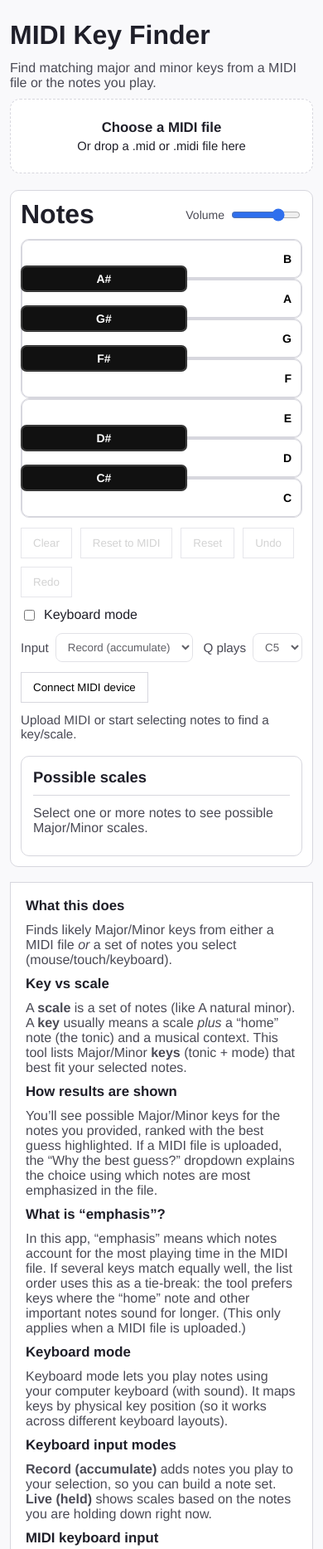
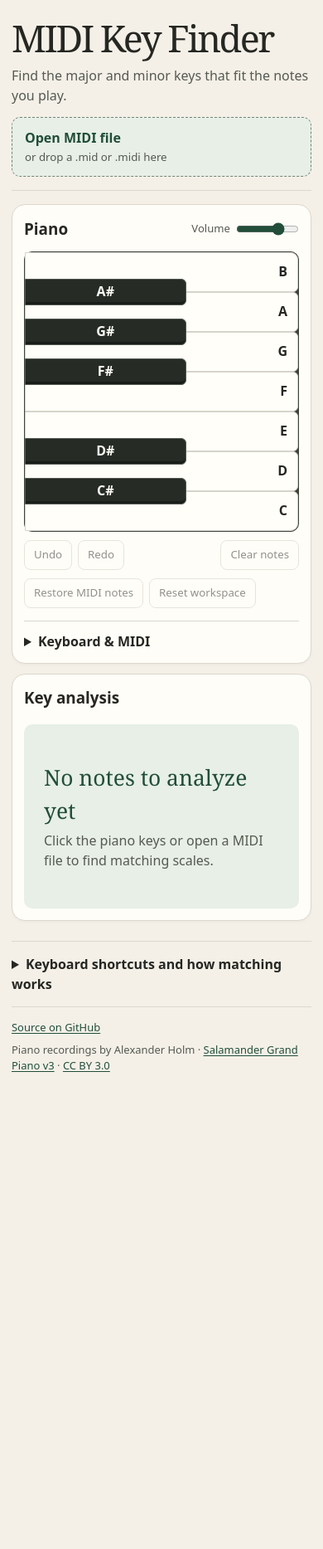
Before and after one commit to hakonno/midi-scale-finder, a website with bundled scripts: page index.html in a window 390 px wide. Shown: the top 1867 px of the page at 83% size. After the commit the page ends 1319 px from the top, so only its background shows below. Built offline with nearby package versions, Linux system fonts and the light colour scheme; files whose address does not match are found by name.

Commit message:
Redesign the MIDI Key Finder workspace

```diff
--- /dev/null
+++ b/app.css
@@ -0,0 +1,251 @@
+:root {
+    color-scheme: light;
+    --paper: #f4f0e8;
+    --card: #fffdf8;
+    --ink: #262722;
+    --muted: #565a50;
+    --line: #dbd7cd;
+    --green: #224e39;
+    --light-green: #e7efe6;
+    --dark-key: #262b26;
+    font: 16px/1.5 system-ui, sans-serif;
+    color: var(--ink);
+    background: var(--paper);
+}
+
+* { box-sizing: border-box; }
+[hidden], .hidden { display: none !important; }
+body { margin: 0; }
+h1, h2, h3, p { margin: 0; }
+a { color: var(--green); text-underline-offset: .16em; }
+:focus-visible { outline: 2px solid var(--green); outline-offset: 3px; }
+
+.workspace {
+    width: min(1120px, 100% - 64px);
+    margin: 0 auto;
+    padding: 48px 0 24px;
+}
+
+.intro {
+    display: grid;
+    grid-template-columns: minmax(0, 1fr) minmax(220px, 290px);
+    gap: 24px;
+    align-items: end;
+    margin-bottom: 28px;
+    padding-bottom: 26px;
+    border-bottom: 1px solid var(--line);
+}
+
+h1, .analysis-title {
+    font-family: Georgia, 'Times New Roman', serif;
+    font-weight: 500;
+    letter-spacing: -.055em;
+    line-height: 1;
+}
+
+h1 { font-size: clamp(2.8rem, 6vw, 5rem); }
+.intro p { color: var(--muted); margin-top: 10px; }
+
+button, select, input { font: inherit; }
+button, select {
+    border: 1px solid var(--line);
+    border-radius: 8px;
+    background: var(--card);
+    color: var(--ink);
+}
+button { padding: 7px 11px; cursor: pointer; }
+button:hover:not(:disabled) { border-color: var(--green); }
+button:disabled, select:disabled { color: var(--muted); opacity: .65; cursor: default; }
+input[type='checkbox'], input[type='range'] { accent-color: var(--green); }
+
+.file-button {
+    display: grid;
+    justify-items: start;
+    gap: 2px;
+    width: 100%;
+    border-radius: 10px;
+    border: 1px dashed #728476;
+    background: var(--light-green);
+    padding: 12px 15px;
+    text-align: left;
+}
+
+.file-button:hover, .file-button.drag-over { background: #d5e5d5; }
+.file-action { color: var(--green); font-weight: 750; }
+.file-formats, .file-name { color: var(--muted); font-size: .83rem; }
+.file-name { margin-top: 5px; overflow-wrap: anywhere; }
+
+.workbench {
+    display: grid;
+    grid-template-columns: minmax(290px, .78fr) minmax(0, 1.22fr);
+    gap: 20px;
+    align-items: start;
+}
+
+.card {
+    background: var(--card);
+    border: 1px solid var(--line);
+    border-radius: 16px;
+    padding: 22px;
+    box-shadow: 0 2px 3px #332b1d08;
+}
+
+.card-heading {
+    display: flex;
+    align-items: center;
+    justify-content: space-between;
+    gap: 12px;
+    min-height: 30px;
+    margin-bottom: 12px;
+}
+
+.card-heading h2 { font-size: 1.18rem; font-weight: 750; }
+.volume-control { display: flex; align-items: center; gap: 7px; color: var(--muted); font-size: .82rem; }
+.volume-control input { width: 76px; margin: 0; }
+
+.piano-mount {
+    border: 1px solid #3e443b;
+    border-radius: 10px;
+    background: #3e443b;
+}
+
+.vpiano {
+    position: relative;
+    height: calc(7 * var(--white-h) + 6 * var(--white-gap));
+}
+
+.vpiano-white { display: grid; gap: var(--white-gap); }
+.vpiano-key {
+    display: flex;
+    align-items: center;
+    padding: 0;
+    line-height: 1.08;
+    user-select: none;
+}
+.vpiano-key:focus-visible { outline-offset: -4px; }
+.vpiano-white-key {
+    height: var(--white-h);
+    width: 100%;
+    justify-content: flex-end;
+    padding-right: 12px;
+    background: #fffef9;
+    border: 1px solid #d6d4c9;
+    border-radius: 0 6px 6px 0;
+}
+.vpiano-white-key:first-child { border-top-right-radius: 9px; }
+.vpiano-white-key:last-child { border-bottom-right-radius: 9px; }
+.vpiano-white-key:hover { background: #eceee6; }
+.vpiano-black {
+    position: absolute;
+    inset: 0 auto 0 0;
+    width: 62%;
+    pointer-events: none;
+}
+.vpiano-black-key {
+    position: absolute;
+    left: 0;
+    width: calc(100% - 10px);
+    height: var(--black-h);
+    justify-content: center;
+    color: #fcfbf5;
+    background: var(--dark-key);
+    border: 1px solid #555b52;
+    border-radius: 0 6px 6px 0;
+    box-shadow: inset 0 -3px #0005;
+    pointer-events: auto;
+}
+.vpiano-black-key:hover { background: #3a4139; }
+.vpiano-black-key:focus-visible { outline-color: white; }
+.vpiano-key.selected { background: #d4e7d5; color: #183d2d; border-color: #6b9578; }
+.vpiano-black-key.selected { background: #255a42; color: white; }
+.vpiano-key.pressed { box-shadow: inset 0 0 0 2px #6f9c7c; }
+.vpiano-label { display: flex; flex-direction: column; align-items: flex-end; gap: 2px; }
+.vpiano-black-key .vpiano-label { align-items: center; }
+.vpiano-note { font-weight: 750; }
+.vpiano-pct { font-size: .72rem; }
+.vpiano-key:not(.has-midi-pct) .vpiano-pct { display: none; }
+
+.history-controls, .file-tools {
+    display: flex;
+    flex-wrap: wrap;
+    gap: 7px;
+    margin-top: 10px;
+    font-size: .83rem;
+}
+
+.clear-button { margin-left: auto; }
+.file-tools button { background: transparent; }
+.file-tools { margin-bottom: 15px; }
+.input-settings, .help { border-top: 1px solid var(--line); }
+.input-settings { padding-top: 12px; }
+summary { cursor: pointer; font-weight: 700; }
+.keyboard-switch { display: flex; align-items: center; gap: 7px; margin-top: 12px; font-size: .88rem; }
+.keyboard-switch input { margin: 0; width: 16px; height: 16px; }
+.keyboard-settings { display: grid; grid-template-columns: minmax(0, 1fr) minmax(72px, .48fr); gap: 10px; margin: 10px 0 12px; }
+.keyboard-settings label { display: grid; gap: 4px; font-size: .8rem; color: var(--muted); }
+.keyboard-settings select { width: 100%; padding: 7px; color: var(--ink); }
+.midi-status { font-size: .8rem; color: var(--muted); margin-top: 5px; }
+.midi-status:empty { display: none; }
+
+.selection-hint { font-size: .88rem; color: var(--muted); }
+.analysis-title { color: var(--green); font-size: clamp(2.4rem, 5vw, 4.2rem); margin-top: 18px; overflow-wrap: anywhere; }
+.result-block { margin-top: 16px; }
+.possible-scales-header { font-size: .9rem; font-weight: 700; margin-bottom: 9px; }
+.analysis-empty {
+    display: grid;
+    align-content: center;
+    min-height: 222px;
+    padding: 24px;
+    background: var(--light-green);
+    border-radius: 10px;
+}
+.analysis-empty h3 { color: var(--green); font-family: Georgia, serif; font-size: 1.65rem; font-weight: 500; margin-bottom: 4px; }
+.analysis-empty p { color: var(--muted); max-width: 30ch; }
+.notes-list { display: flex; flex-wrap: wrap; gap: 5px; margin: 10px 0 15px; padding: 0; list-style: none; }
+.note-chip {
+    padding: 3px 9px;
+    min-width: 31px;
+    text-align: center;
+    background: #efeee6;
+    color: var(--ink);
+    border-radius: 5px;
+    font-size: .82rem;
+    font-weight: 700;
+}
+.note-meta { font-weight: 500; color: var(--muted); }
+
+.scale-list { list-style: none; padding: 0; margin: 0; display: grid; gap: 6px; }
+.scale-list-wrap--scroll { max-height: 33rem; overflow: auto; padding: 2px 3px; }
+.scale-item { display: grid; grid-template-columns: minmax(0, 1fr) auto; align-items: center; border: 1px solid var(--line); border-radius: 9px; padding-right: 6px; }
+.scale-item:hover { border-color: #9aab9a; }
+.scale-item.best { background: var(--light-green); border-color: #9aab9a; }
+.scale-item-btn { display: grid; gap: 3px; justify-items: start; min-height: 53px; padding: 8px 12px; background: transparent; border: 0; text-align: left; }
+.scale-item-btn:focus-visible { outline-offset: -3px; }
+.scale-line { display: flex; align-items: center; gap: 7px; flex-wrap: wrap; }
+.scale-name, .scale-compact-name { font-weight: 750; }
+.scale-meta, .scale-compact-meta { font-size: .78rem; color: var(--muted); }
+.scale-tag { border-radius: 5px; padding: 1px 5px; font-size: .72rem; font-weight: 700; color: var(--green); background: #d0e0d1; }
+.scale-play { min-height: 44px; padding-inline: 12px; color: var(--green); font-weight: 700; font-size: .85rem; }
+.scale-footer { margin-top: 10px; text-align: right; }
+.scale-toggle-btn { font-size: .85rem; }
+.why-details { margin-top: 16px; border-top: 1px solid var(--line); padding-top: 11px; font-size: .88rem; }
+.why-list { padding-left: 18px; }
+.why-list li + li { margin-top: 6px; }
+.why-meaning { color: var(--muted); }
+
+.help { padding: 15px 0; margin-top: 24px; border-bottom: 1px solid var(--line); }
+.help-content { display: grid; grid-template-columns: repeat(2, minmax(0, 1fr)); gap: 20px; margin-top: 16px; }
+.help-content h2 { font-size: 1rem; }
+.help-content p { font-size: .88rem; color: var(--muted); margin-top: 7px; }
+kbd { padding: 0 3px; border: 1px solid var(--line); border-radius: 3px; background: var(--card); color: var(--ink); }
+.keyboard-map { display: block; width: min(100%, 720px); height: auto; margin-top: 12px; border-radius: 7px; }
+.footer { display: flex; flex-wrap: wrap; justify-content: space-between; gap: 8px 18px; margin-top: 15px; color: var(--muted); font-size: .81rem; }
+
+@media (max-width: 720px) {
+    .workspace { width: calc(100% - 28px); padding-top: 24px; }
+    .intro, .workbench { grid-template-columns: minmax(0, 1fr); }
+    .intro { gap: 14px; margin-bottom: 16px; padding-bottom: 16px; }
+    .workbench { gap: 12px; }
+    .card { padding: 14px; }
+    .help-content { grid-template-columns: 1fr; }
+}
--- a/index.html
+++ b/index.html
@@ -4,54 +4,63 @@
     <meta charset="UTF-8">
     <meta name="viewport" content="width=device-width, initial-scale=1">
     <meta name="description" content="Find major and minor keys by uploading a MIDI file or playing notes on an interactive piano.">
-    <title>MIDI Key Finder - Find a key from MIDI file or notes</title>
-    <script src="Midi.js"></script>
-    <link rel="stylesheet" href="./styles.css">
+    <title>MIDI Key Finder</title>
+    <link rel="stylesheet" href="./app.css">
+    <script defer src="./Midi.js"></script>
 </head>
 <body>
-    <main class="page">
+    <main class="workspace">
+        <header class="intro">
+            <div>
                 <h1>MIDI Key Finder</h1>
-        <p class="muted">Find matching major and minor keys from a MIDI file or the notes you play.</p>
+                <p>Find the major and minor keys that fit the notes you play.</p>
+            </div>
+            <div class="file-control">
+                <button class="file-button" id="dropzone" type="button">
+                    <span class="file-action">Open MIDI file</span>
+                    <span class="file-formats">or drop a .mid or .midi here</span>
+                </button>
+                <input type="file" id="fileInput" accept=".mid,.midi" hidden>
+                <div id="fileName" class="file-name hidden" aria-live="polite"></div>
+            </div>
+        </header>
 
-        <div id="dropzone" class="panel" role="button" tabindex="0" aria-label="Drop MIDI file here or click to select file">
-            <div id="dropzoneContent">
-                <div><strong>Choose a MIDI file</strong>
-                <div class="dropzone-detail">Or drop a .mid or .midi file here</div></div>
-                <div id="fileName" class="file-name hidden"></div>
-            </div>
-            <input type="file" id="fileInput" accept=".mid,.midi" style="display: none;" aria-label="Choose MIDI file">
-        </div>
-        <div id="output" role="region" aria-label="Analysis results">
-            <div class="app-layout">
-                <section class="app-left" aria-label="Note selection">
-                    <div class="piano-header">
-                        <h2 class="app-title" id="scaleTitle">Notes</h2>
-                        <label class="piano-volume">Volume
+        <div class="workbench">
+            <section class="card instrument" aria-labelledby="piano-heading">
+                <div class="card-heading">
+                    <h2 id="piano-heading">Piano</h2>
+                    <label class="volume-control">
+                        Volume
                         <input id="pianoVolume" type="range" min="0" max="1" step="0.01" value="0.72">
                     </label>
                 </div>
-                    <div id="pianoMount" class="piano-mount" aria-label="Piano note selector"></div>
-                    <div class="app-controls">
-                        <button id="clearBtn" type="button" disabled>Clear</button>
-                        <button id="resetToMidiBtn" type="button" disabled>Reset to MIDI</button>
-                        <button id="resetAllBtn" type="button" disabled>Reset</button>
+                <div id="pianoMount" class="piano-mount" role="group" aria-label="Piano notes"></div>
+                <div class="history-controls" role="group" aria-label="Note selection history">
                     <button id="undoBtn" type="button" disabled>Undo</button>
                     <button id="redoBtn" type="button" disabled>Redo</button>
+                    <button id="clearBtn" class="clear-button" type="button" disabled>Clear notes</button>
                 </div>
-                    <div class="keyboard-controls" aria-label="Keyboard piano mode">
-                        <label class="kb-toggle">
-                            <input id="keyboardModeToggle" type="checkbox" />
-                            <span>Keyboard mode</span>
+                <div class="file-tools" role="group" aria-label="MIDI file actions">
+                    <button id="resetToMidiBtn" type="button" disabled>Restore MIDI notes</button>
+                    <button id="resetAllBtn" type="button" disabled>Reset workspace</button>
+                </div>
+
+                <details class="input-settings">
+                    <summary>Keyboard &amp; MIDI</summary>
+                    <label class="keyboard-switch">
+                        <input id="keyboardModeToggle" type="checkbox">
+                        Play with computer keyboard
                     </label>
-                        <label class="kb-select">
-                            <span class="kb-select-label">Input</span>
-                            <select id="keyboardInputMode" disabled aria-label="Keyboard input mode">
-                                <option value="record" selected>Record (accumulate)</option>
-                                <option value="live">Live (held)</option>
+                    <div class="keyboard-settings">
+                        <label>
+                            Input mode
+                            <select id="keyboardInputMode" disabled>
+                                <option value="record" selected>Record notes</option>
+                                <option value="live">Held notes</option>
                             </select>
                         </label>
-                        <label class="kb-select">
-                            <span class="kb-select-label">Q plays</span>
+                        <label>
+                            Q plays
                             <select id="keyboardOctave" disabled>
                                 <option value="2">C2</option>
                                 <option value="3">C3</option>
@@ -61,56 +70,44 @@
                             </select>
                         </label>
                     </div>
-                    <div class="keyboard-controls midi-controls" aria-label="MIDI device input">
                     <button id="midiConnectBtn" type="button">Connect MIDI device</button>
-                        <span id="midiStatus" class="midi-status" aria-live="polite"></span>
+                    <p id="midiStatus" class="midi-status" aria-live="polite"></p>
+                </details>
+            </section>
+
+            <section class="card analysis" aria-labelledby="analysis-heading">
+                <div class="card-heading">
+                    <h2 id="analysis-heading">Key analysis</h2>
                 </div>
-                    <div class="app-subtext" id="selectionHint">Select notes to see possible scales.</div>
-                </section>
-                <section class="app-right" aria-label="Scale results">
+                <p id="selectionHint" class="selection-hint" role="status"></p>
+                <div id="scaleTitle" class="analysis-title" hidden></div>
                 <div id="scaleOutput"></div>
             </section>
         </div>
+
+        <details class="help">
+            <summary>Keyboard shortcuts and how matching works</summary>
+            <div class="help-content">
+                <div>
+                    <h2>Play from your keyboard</h2>
+                    <p>With computer keyboard input enabled, <kbd>Q</kbd> plays the chosen C and <kbd>Z</kbd> plays the C one octave below. The number row and home row play the sharps.</p>
+                    <p>Record mode collects notes as you play. Held notes mode updates the results as you press and release keys.</p>
                 </div>
+                <div>
+                    <h2>Read the results</h2>
+                    <p>Use <strong>Play</strong> to listen to a scale. Select its name to put its notes on the piano.</p>
+                    <p>For MIDI files, match percentages are based on playing time. The best guess also considers which notes the file emphasizes. Several keys can share the same notes.</p>
+                </div>
+            </div>
+            <img class="keyboard-map" src="qwerty_keyboard.jpg" width="876" height="342" loading="lazy"
+                 alt="Default computer-keyboard mapping. The Z row starts at C4 and the Q row starts at C5.">
+        </details>
 
-        <section class="panel" aria-labelledby="about-heading">
-            <h2 id="about-heading">What this does</h2>
-            <p>Finds likely Major/Minor keys from either a MIDI file <em>or</em> a set of notes you select (mouse/touch/keyboard).</p>
-            <h2>Key vs scale</h2>
-            <p>A <strong>scale</strong> is a set of notes (like A natural minor). A <strong>key</strong> usually means a scale <em>plus</em> a “home” note (the tonic) and a musical context. This tool lists Major/Minor <strong>keys</strong> (tonic + mode) that best fit your selected notes.</p>
-            <h2>How results are shown</h2>
-            <p>You’ll see possible Major/Minor keys for the notes you provided, ranked with the best guess highlighted. If a MIDI file is uploaded, the “Why the best guess?” dropdown explains the choice using which notes are most emphasized in the file.</p>
-            <h2>What is “emphasis”?</h2>
-            <p>In this app, “emphasis” means which notes account for the most playing time in the MIDI file. If several keys match equally well, the list order uses this as a tie-break: the tool prefers keys where the “home” note and other important notes sound for longer. (This only applies when a MIDI file is uploaded.)</p>
-            <h2>Keyboard mode</h2>
-            <p>Keyboard mode lets you play notes using your computer keyboard (with sound). It maps keys by physical key position (so it works across different keyboard layouts).</p>
-            <h2>Keyboard input modes</h2>
-            <p><strong>Record (accumulate)</strong> adds notes you play to your selection, so you can build a note set. <strong>Live (held)</strong> shows scales based on the notes you are holding down right now.</p>
-            <h2>MIDI keyboard input</h2>
-            <p>Click <strong>Connect MIDI device</strong> to play notes from a hardware MIDI keyboard. It uses the same Record/Live input modes as keyboard mode. Works in Chrome, Edge, and Firefox (Safari does not support Web MIDI).</p>
-            <h2>What does "tonic" mean?</h2>
-            <p>The tonic is the "home" note—the pitch everything feels drawn back to. Knowing the tonic tells you the song's key, so you know which chords and melodies fit naturally.</p>
-            <h2>Keyboard mapping</h2>
-            <p>
-                Keyboard mode lets you play notes using your computer keyboard. The mapping is shown in the image below and matches the
-                common “computer keyboard piano” layout used in many DAWs (like FL Studio) and music tools.
-            </p>
-            <figure class="kb-figure">
-                <img src="qwerty_keyboard.jpg" width="876" height="342" loading="lazy"
-                     alt="Keyboard to piano mapping. Lower row Z–/ maps C4–E5 (whites), with S D G H J as C♯4 D♯4 F♯4 G♯4 A♯4. Upper row Q–P maps C5–E6." />
-                <figcaption>Default mapping with Q set to C5. Changing the Q octave shifts both rows.</figcaption>
-            </figure>
-        </section>
+        <footer class="footer">
+            <a href="https://github.com/hakonno/midi-scale-finder">Source on GitHub</a>
+            <span>Piano recordings by Alexander Holm · <a href="https://github.com/sfzinstruments/SalamanderGrandPiano">Salamander Grand Piano v3</a> · <a href="https://creativecommons.org/licenses/by/3.0/">CC BY 3.0</a></span>
+        </footer>
     </main>
-
-    <footer class="footer" role="contentinfo">
-        Open source - contributions welcome on <a href="https://github.com/hakonno/midi-scale-finder" target="_blank" rel="noopener noreferrer">GitHub</a>.
-        <div class="sample-credit">Piano samples by Alexander Holm.
-            <a href="https://github.com/sfzinstruments/SalamanderGrandPiano">Salamander Grand Piano v3</a>
-            · <a href="https://creativecommons.org/licenses/by/3.0/">CC BY 3.0</a>
-        </div>
-    </footer>
-
     <script type="module" src="./script.js"></script>
 </body>
 </html>
--- a/script.js
+++ b/script.js
@@ -11,7 +11,6 @@ import { createVerticalPiano } from './pianoView.js';
 const dropzone = document.getElementById("dropzone");
 const fileInput = document.getElementById("fileInput");
 const fileName = document.getElementById("fileName");
-const output = document.getElementById("output");
 const scaleOutput = document.getElementById("scaleOutput");
 const scaleTitle = document.getElementById("scaleTitle");
 const clearBtn = document.getElementById('clearBtn');
@@ -243,9 +242,11 @@ function buildNoteWeightsForPitchClasses(pitchClassesSet) {
 
 function updateTitle(best) {
     if (!best) {
-        scaleTitle.textContent = 'Notes';
+        scaleTitle.hidden = true;
+        scaleTitle.textContent = '';
         return;
     }
+    scaleTitle.hidden = false;
     scaleTitle.textContent = `${midiToNoteName(best.root)} ${best.name}`;
 }
 
@@ -275,9 +276,9 @@ function updateOutputFromSelection(pitchClassesOverride) {
 
     if (usedNotes.length === 0) {
         scaleOutput.innerHTML = `
-            <div class="result-block">
-                <div class="possible-scales-header">Possible scales</div>
-                <p>Select one or more notes to see possible Major/Minor scales.</p>
+            <div class="result-block analysis-empty">
+                <h3>No notes to analyze yet</h3>
+                <p>Click the piano keys or open a MIDI file to find matching scales.</p>
             </div>
         `;
         if (keyboardModeEnabled) {
@@ -287,7 +288,7 @@ function updateOutputFromSelection(pitchClassesOverride) {
         } else {
             selectionHint.textContent = midiBaselinePitchClasses
                 ? 'Select/deselect notes to refine the MIDI.'
-                : 'Upload MIDI or start selecting notes to find a key/scale.';
+                : '';
         }
         updateTitle(null);
         updateResetButtonState();
@@ -335,15 +336,14 @@ function updateOutputFromSelection(pitchClassesOverride) {
 
     let headerText;
     if (lastAppliedScale) {
-        const selectedLabel = `${midiToNoteName(lastAppliedScale.root)} ${lastAppliedScale.mode}`;
-        headerText = `Selected key: ${selectedLabel}`;
+        headerText = 'Selected scale and related keys';
     } else {
         if (isLive) {
-            headerText = `Possible keys (held notes): (${totalCandidates})`;
+            headerText = `Matches for held notes · ${totalCandidates}`;
         } else {
             headerText = (simpleMatches.length > 0)
-                ? `Possible keys (contain all selected notes): (${candidates.length})`
-                : `Closest Major/Minor keys: (${candidates.length})`;
+                ? `Keys containing all notes · ${candidates.length}`
+                : `Closest major and minor keys · ${candidates.length}`;
         }
     }
 
@@ -359,9 +359,14 @@ function updateOutputFromSelection(pitchClassesOverride) {
     );
     const whyHtml = (lastAppliedScale || !showEmphasis) ? '' : buildWhyDetails(best, noteWeights);
 
+    const noteChips = usedNotes
+        .map(pc => `<li class="note-chip">${midiToNoteName(pc)}</li>`)
+        .join('');
+
     scaleOutput.innerHTML = `
         <div class="result-block">
-            <div class="possible-scales-header">${headerText}</div>
+            <ul class="notes-list" aria-label="Notes being analyzed">${noteChips}</ul>
+            <h3 class="possible-scales-header">${headerText}</h3>
             ${scalesHtml}
             ${whyHtml}
         </div>
@@ -373,8 +378,8 @@ function updateOutputFromSelection(pitchClassesOverride) {
             : 'Keyboard mode (Record): play notes to add them; Clear to start over.';
     } else {
         selectionHint.textContent = midiBaselinePitchClasses
-            ? 'Select/deselect notes; scales update instantly.'
-            : 'Manual mode: select notes; scales update instantly.';
+            ? 'Adjust the notes to refine the MIDI analysis.'
+            : 'Click a piano key to add or remove it.';
     }
     if (showEmphasis || lastAppliedScale) {
         updateTitle(bestForTitle);
@@ -399,7 +404,7 @@ function processFile(file) {
         return;
     }
 
-    fileName.textContent = `Uploaded file: ${file.name}`;
+    fileName.textContent = file.name;
     show(fileName);
 
     const reader = new FileReader();
@@ -561,14 +566,6 @@ dropzone.addEventListener("drop", (event) => {
 // Handle click to open file picker
 dropzone.addEventListener("click", () => {
     fileInput.click();
-});
-
-// Handle keyboard activation (Enter or Space)
-dropzone.addEventListener("keydown", (event) => {
-    if (event.key === "Enter" || event.key === " ") {
-        event.preventDefault();
-        fileInput.click();
-    }
 });
 
 // Handle file selection from input
```
Lines whose indentation alone changed are shown as unchanged.
